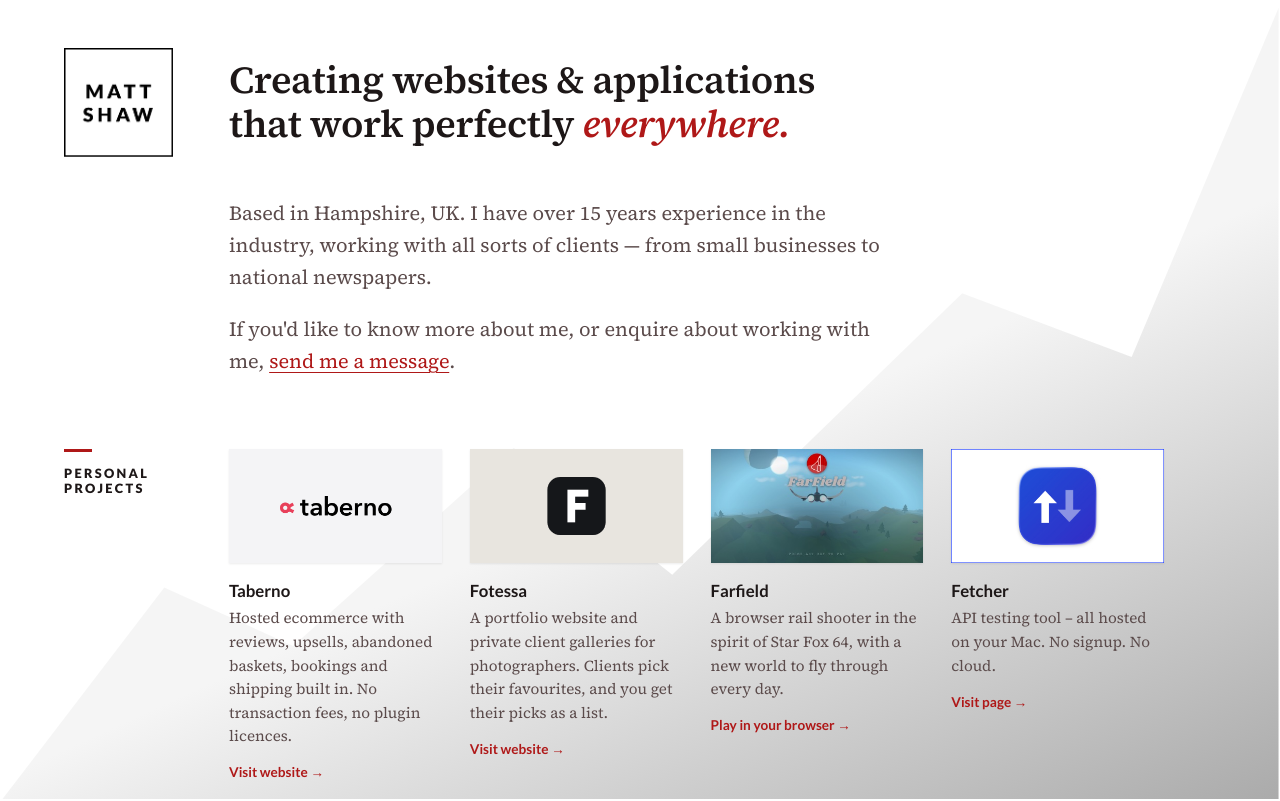
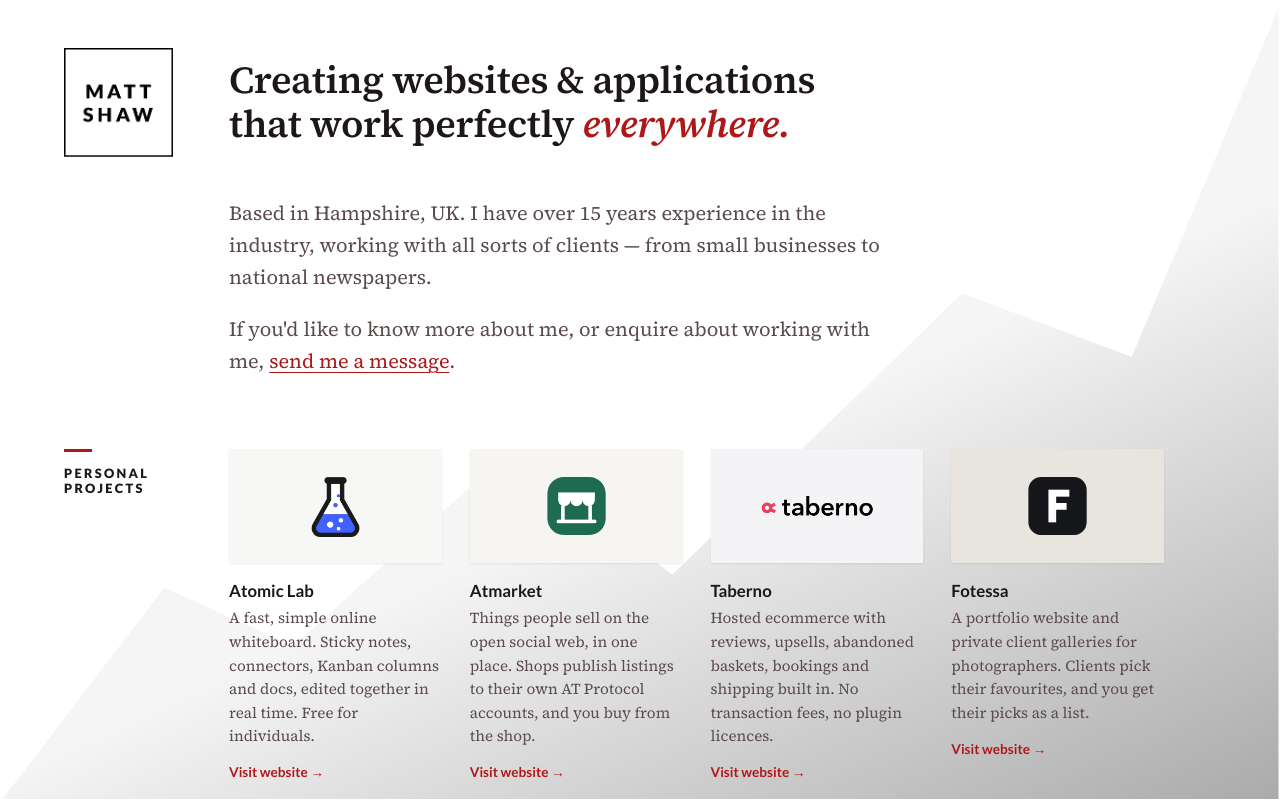
Before and after one commit to mttshw/mttshw-2024, a plain HTML site: page index.html in a window 1280 px wide. Shown: the top 801 px of the page. Drawn offline with Linux system fonts and the light colour scheme.

Commit message:
added atomic lab and atmarket
Co-Authored-By: Claude Opus 5.5 (1M context) <noreply@anthropic.com>

```diff
--- a/index.html
+++ b/index.html
@@ -43,6 +43,18 @@
         <section class="row listing">
             <h2>Personal Projects</h2>
             <ul class="cards">
+                <li class="card card--linked">
+                    <img src="img/atomiclab.png" alt="Atomic Lab logo" width="410" height="220" />
+                    <h3>Atomic Lab</h3>
+                    <p>A fast, simple online whiteboard. Sticky notes, connectors, Kanban columns and docs, edited together in real time. Free for individuals.</p>
+                    <a class="card-link" href="https://atomiclab.work/" target="_blank" rel="noopener">Visit website <span aria-hidden="true">→</span></a>
+                </li>
+                <li class="card card--linked">
+                    <img src="img/atmarket.png" alt="Atmarket logo" width="410" height="220" />
+                    <h3>Atmarket</h3>
+                    <p>Things people sell on the open social web, in one place. Shops publish listings to their own AT Protocol accounts, and you buy from the shop.</p>
+                    <a class="card-link" href="https://atmarket.co/" target="_blank" rel="noopener">Visit website <span aria-hidden="true">→</span></a>
+                </li>
                 <li class="card card--linked">
                     <img src="img/taberno.png" alt="Taberno logo" width="410" height="220" />
                     <h3>Taberno</h3>
```
Also changed, not shown: img/atmarket.png (added), img/atomiclab.png (added).
